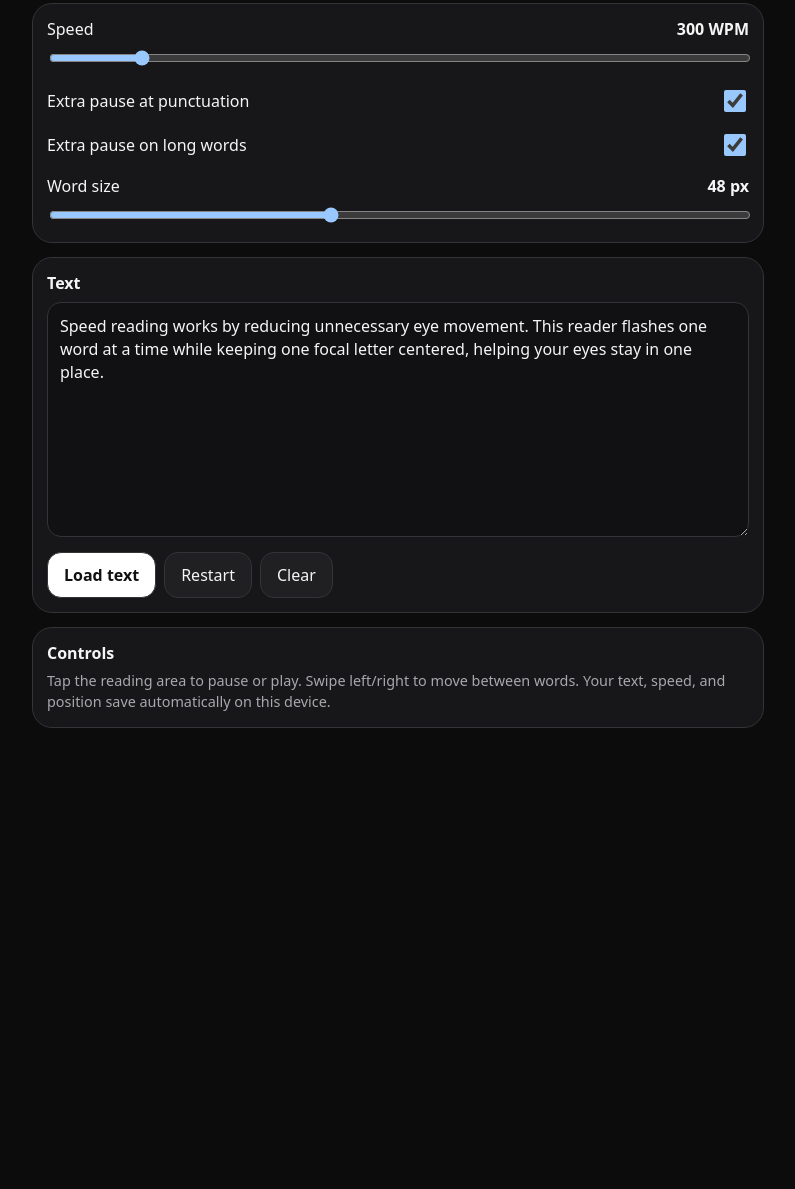
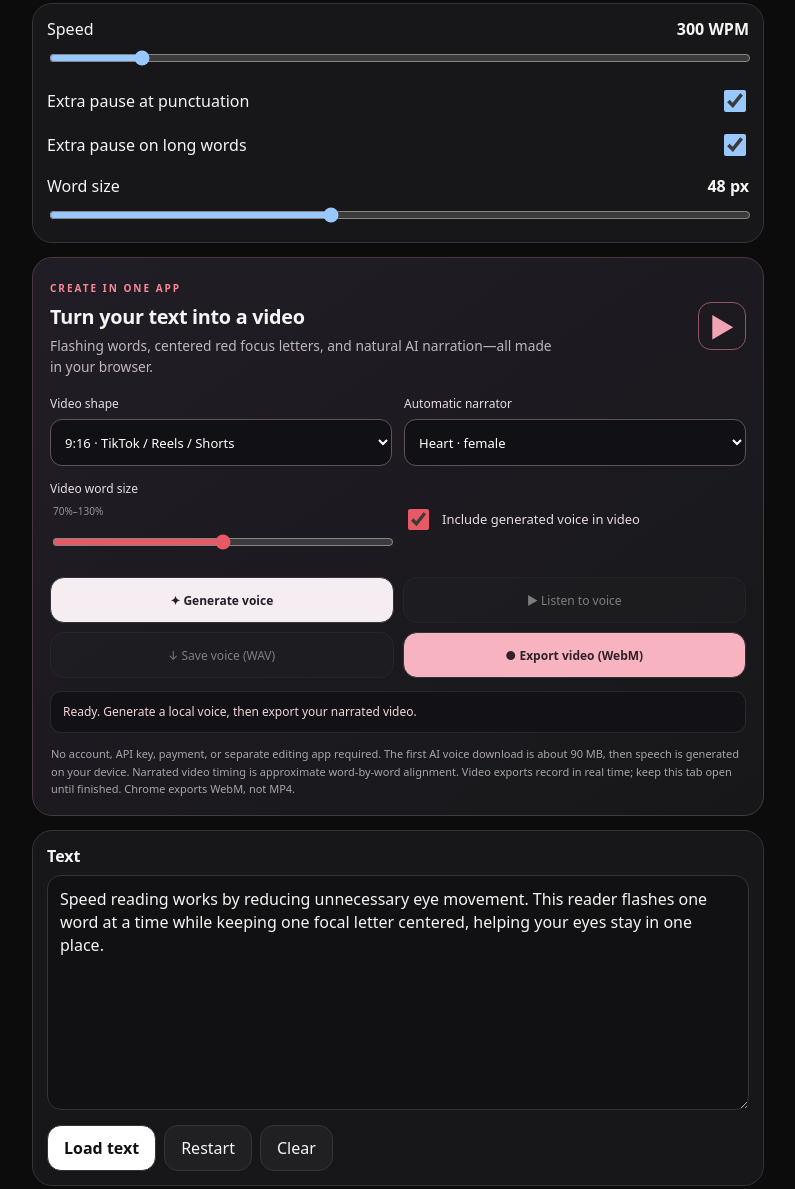
Before and after one commit to Xyooll/outdated, a plain HTML site: page focusflash/index.html in a window 1280 px wide. Shown: the part 441-1630 px from the top of the page, without its empty margins (242-1037 px from the left). Before the commit the page ends 1223 px from the top, so only its background shows below. Drawn offline with Linux system fonts and the light colour scheme.

Commit message:
Launch all-in-one FocusFlash video studio with local AI narration

```diff
--- a/focusflash/app.js
+++ b/focusflash/app.js
@@ -251,4 +251,5 @@
 
   restoreState();
   loadText(false);
+  if (window.FocusFlashStudio) window.FocusFlashStudio.mount();
 })();
--- a/focusflash/index.html
+++ b/focusflash/index.html
@@ -7,15 +7,15 @@
   <meta name="description" content="A rapid serial visual presentation speed reader with a centered red focal letter.">
   <link rel="manifest" href="manifest.webmanifest">
   <link rel="icon" href="icon.svg" type="image/svg+xml">
-  <title>FocusFlash Reader</title>
-  <link rel="stylesheet" href="styles.css">
+  <title>FocusFlash — Reader & Video Maker</title>
+  <link rel="stylesheet" href="styles.css?v=video-1">
 </head>
 <body>
   <main class="app">
     <header class="topbar">
       <div>
         <h1>FocusFlash</h1>
-        <p>Centered-letter speed reader</p>
+        <p>Speed reader · automatic narrated videos</p>
       </div>
       <button id="installBtn" class="ghost hidden" type="button">Install</button>
     </header>
@@ -65,6 +65,41 @@
       </div>
     </section>
 
+
+    <section class="studio-card" id="videoStudio">
+      <div class="studio-title"><div><span class="eyebrow">CREATE IN ONE APP</span>
+        <h2>Turn your text into a video</h2>
+        <p>Flashing words, centered red focus letters, and natural AI narration—all made in your browser.</p>
+      </div><span class="studio-symbol" aria-hidden="true">▶</span></div>
+      <div class="studio-grid">
+        <label for="studioRatio">Video shape
+          <select id="studioRatio">
+            <option value="portrait">9:16 · TikTok / Reels / Shorts</option>
+            <option value="wide">16:9 · YouTube / landscape</option>
+            <option value="square">1:1 · Square</option>
+          </select>
+        </label>
+        <label for="studioVoice">Automatic narrator
+          <select id="studioVoice"></select>
+        </label>
+        <label for="studioScale">Video word size <span class="mini-note">70%–130%</span>
+          <input id="studioScale" type="range" min="70" max="130" step="10" value="100">
+        </label>
+        <label for="studioAudio" class="studio-check">
+          <input id="studioAudio" type="checkbox" checked>
+          <span>Include generated voice in video</span>
+        </label>
+      </div>
+      <div class="studio-buttons">
+        <button type="button" id="studioGenerate" class="primary">✦ Generate voice</button>
+        <button type="button" id="studioListen" disabled>▶ Listen to voice</button>
+        <button type="button" id="studioWav" disabled>↓ Save voice (WAV)</button>
+        <button type="button" id="studioExport" class="primary">● Export video (WebM)</button>
+      </div>
+      <p id="studioStatus" class="studio-status" role="status" aria-live="polite">Ready.</p>
+      <p class="studio-help">No account, API key, payment, or separate editing app required. The first AI voice download is about 90 MB, then speech is generated on your device. Narrated video timing is approximate word-by-word alignment. Video exports record in real time; keep this tab open until finished. Chrome exports WebM, not MP4.</p>
+    </section>
+
     <section class="text-card">
       <label for="sourceText">Text</label>
       <textarea id="sourceText" rows="9" spellcheck="true">Speed reading works by reducing unnecessary eye movement. This reader flashes one word at a time while keeping one focal letter centered, helping your eyes stay in one place.</textarea>
@@ -81,6 +116,7 @@
     </section>
   </main>
 
-  <script src="app.js"></script>
+  <script defer src="video-studio.js?v=video-1"></script>
+  <script defer src="app.js?v=video-1"></script>
 </body>
 </html>
--- a/focusflash/styles.css
+++ b/focusflash/styles.css
@@ -53,3 +53,26 @@ textarea{width:100%;resize:vertical;background:#111113;color:var(--text);border:
 @media(prefers-reduced-motion:reduce){
   *{scroll-behavior:auto!important;transition:none!important}
 }
+
+/* FocusFlash Video Studio — clear controls, no overlays */
+.studio-card{background:linear-gradient(145deg,#211d26,#171719);border:1px solid #493744;border-radius:20px;padding:17px;margin-bottom:14px}
+.studio-title{display:flex;justify-content:space-between;align-items:center;gap:12px;margin-bottom:18px}
+.studio-title h2{font-size:1.24rem;margin:6px 0 6px;letter-spacing:-.3px}
+.studio-title p{margin:0;color:#c1b5c0;font-size:.86rem;line-height:1.5;max-width:510px}
+.studio-title .eyebrow{font-size:10px;letter-spacing:2px;color:#fa8797;font-weight:800}
+.studio-symbol{font-size:27px;color:#f1a3b4;border:1px solid #8f5664;border-radius:13px;display:grid;place-items:center;min-width:48px;height:48px}
+.studio-grid{display:grid;grid-template-columns:1fr 1fr;gap:14px 12px}
+.studio-grid>label{display:flex;flex-direction:column;font-size:12px;color:#e7dce4;gap:7px}
+.studio-grid select{width:100%;height:47px;padding:10px;background:#101015;color:#fff;border:1px solid #605360;border-radius:12px;font:inherit;font-size:13px}
+.studio-grid input[type=range]{width:100%;accent-color:#e85966;min-height:30px}
+.studio-grid .studio-check{display:flex;flex-direction:row;align-items:center;gap:10px;line-height:1.35;font-size:13px}
+.studio-check input{accent-color:#e85966;width:21px;height:21px;flex:none}
+.studio-grid .mini-note{font-size:10px;color:#98919c;margin-left:3px}
+.studio-buttons{display:grid;grid-template-columns:1fr 1fr;gap:9px;margin-top:18px}
+.studio-buttons button{min-height:46px;padding:10px 9px;font-size:12px}
+.studio-buttons button:disabled{opacity:.45;cursor:default}
+.studio-buttons .primary{background:#f5edf1;color:#231e29}
+.studio-buttons #studioExport{background:#f7b4c0;color:#33212a}
+.studio-status{margin:13px 0 0;min-height:25px;border-radius:11px;background:#121115;border:1px solid #ffffff18;color:#f2d5dc;font-size:12px;line-height:1.5;padding:11px 12px;overflow-wrap:anywhere}
+.studio-help{color:#aaa3ae;font-size:11px;line-height:1.6;margin:12px 1px 0}
+@media(max-width:490px){.studio-grid{grid-template-columns:1fr}.studio-buttons{grid-template-columns:1fr 1fr}.studio-card{padding:14px}.studio-buttons button{font-size:11px}}
```
Also changed, not shown: focusflash/service-worker.js (+18 -33 lines), focusflash/README.md.
